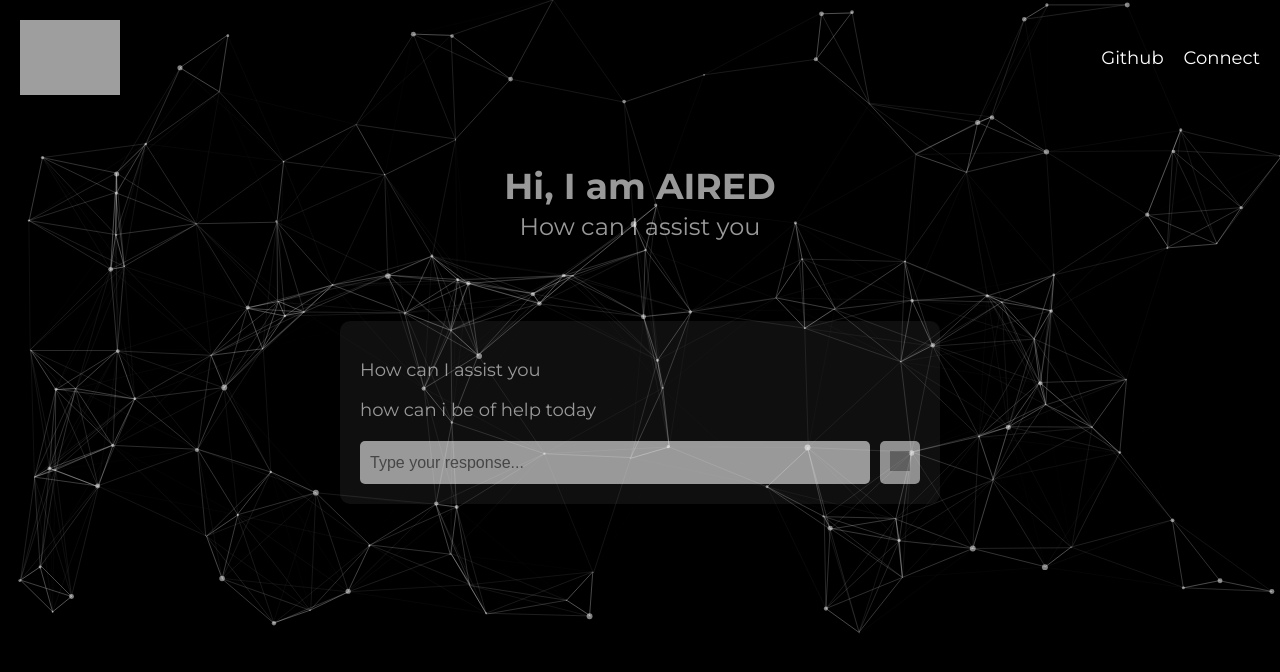
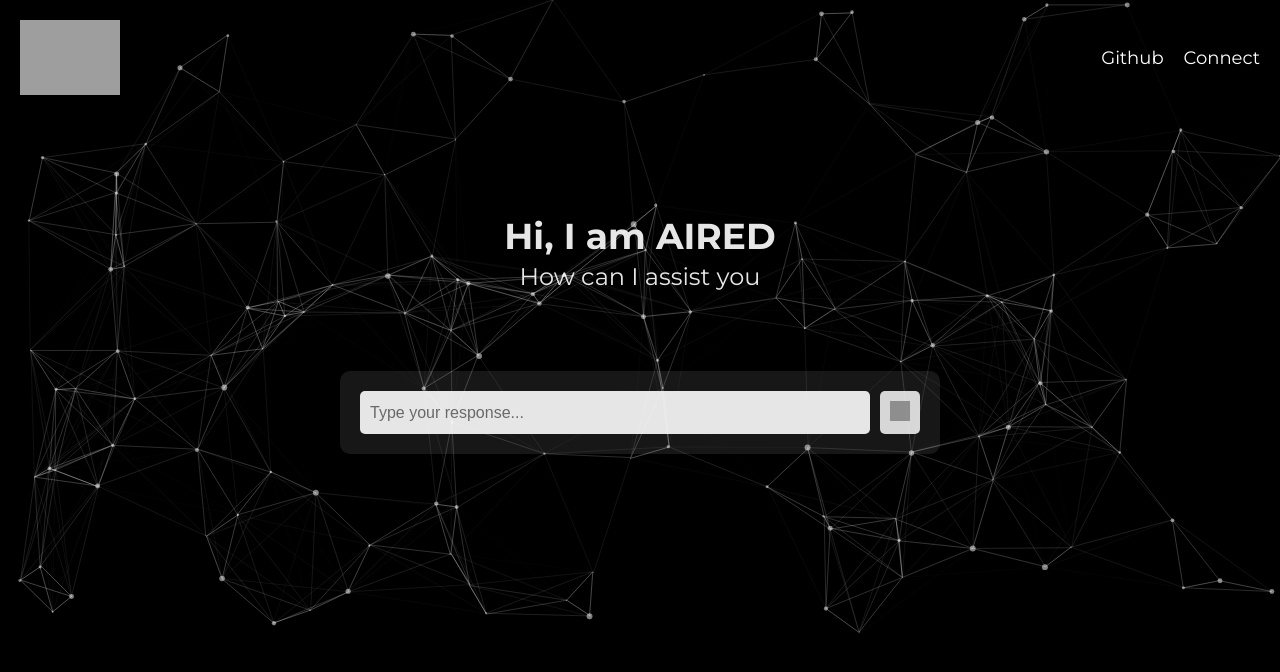
Before and after one commit to valyrian24052/AIRED, a Next.js app in the folder frontend/: page / in a window 1280 px wide. Shown: the top 672 px of the page. Built offline with nearby package versions, Linux system fonts and the light colour scheme; grey boxes are pictures that could not be loaded.

Commit message:
suggestions removed

```diff
--- a/frontend/pages/index.js
+++ b/frontend/pages/index.js
@@ -44,8 +44,6 @@ export default function Home() {
                 <h1 className={styles.mainTitle}>Hi, I am AIRED</h1>
                 <p className={styles.subTitle}>How can I assist you</p>
                 <div className={styles.chatContainer}>
-                    <p className={styles.chatText}>How can I assist you</p>
-                    <p className={styles.chatText}>how can i be of help today</p>
                     <div className={styles.inputContainer}>
                         <input type="text" className={styles.input} placeholder="Type your response..." />
                         <button className={styles.sendButton}>
--- a/frontend/styles/Home.module.css
+++ b/frontend/styles/Home.module.css
@@ -51,7 +51,7 @@
 }
 
 .main {
-    opacity: 0.6;
+    opacity: 0.9;
     position: absolute;
     display: flex;
     flex-direction: column;
@@ -99,7 +99,6 @@
 
 .inputContainer {
     display: flex;
-    margin-top: 20px;
 }
 
 .input {
```
